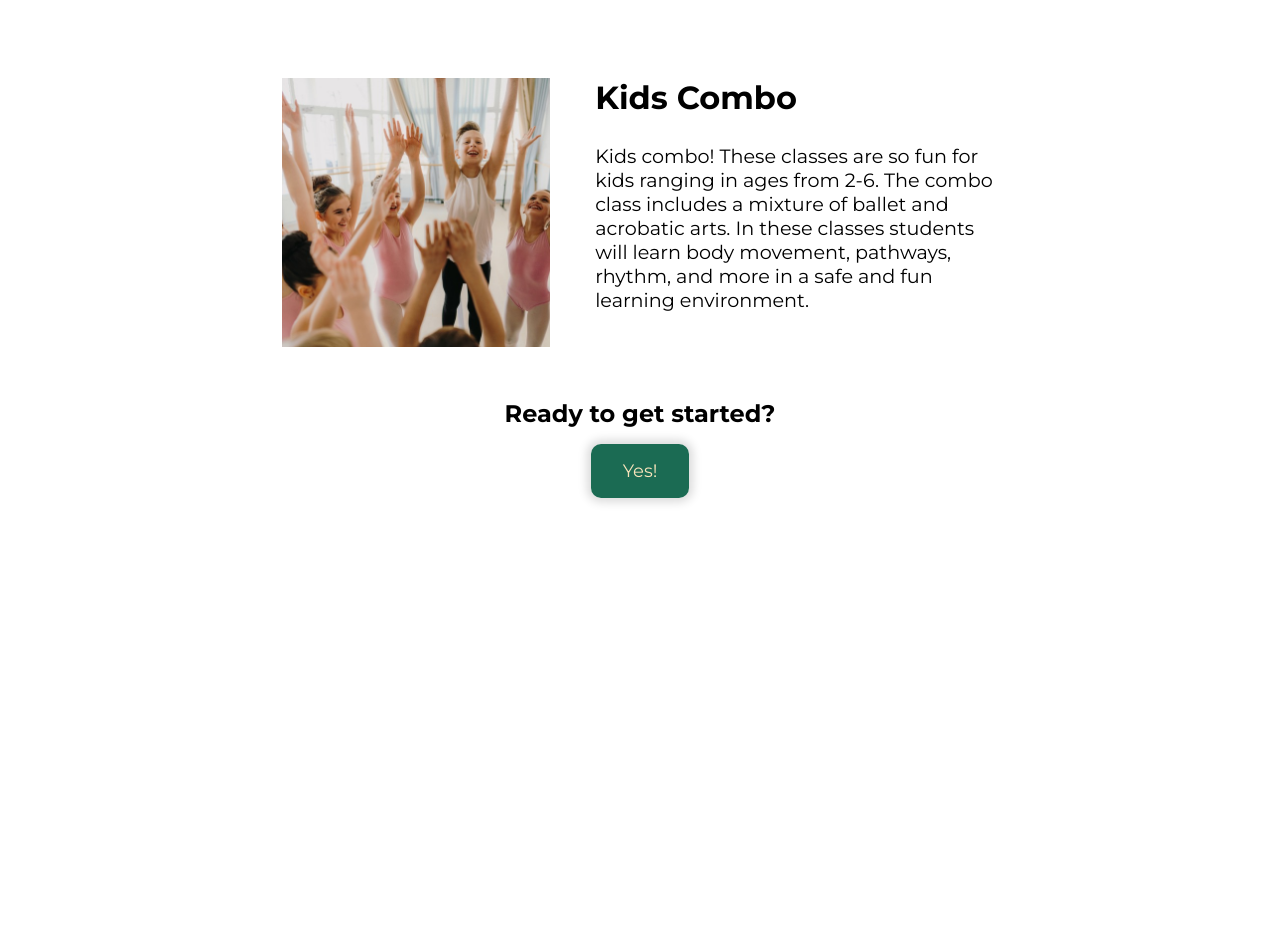
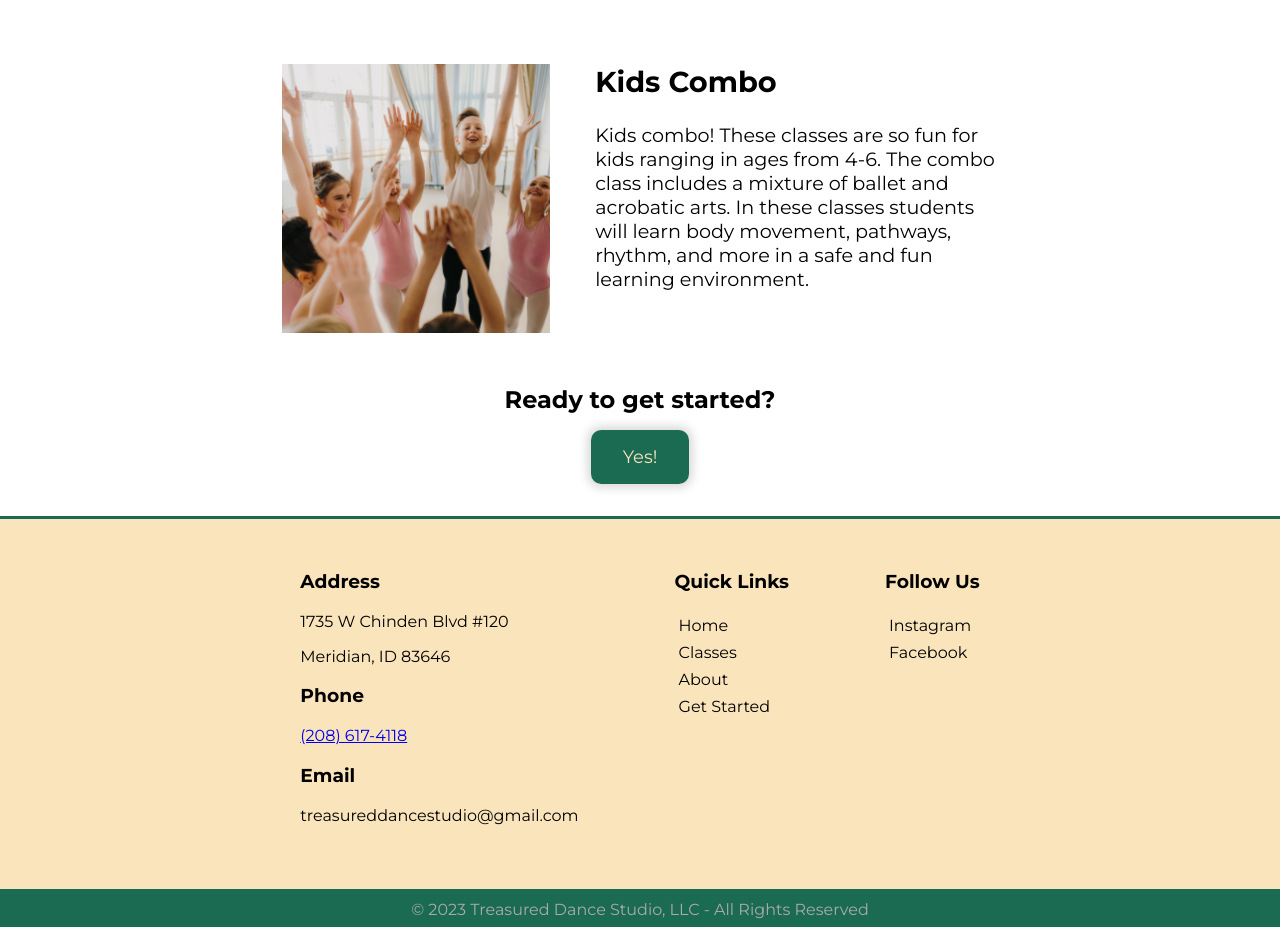
Before and after one commit to joshmcmullin/treasuredDanceStudio, a React (Create React App) app: page /classes in a window 1280 px wide. Shown: the part 1360-2287 px from the top of the page. Before the commit the page ends 1890 px from the top, so only its background shows below. Built offline with nearby package versions, Linux system fonts and the light colour scheme.

Commit message:
Adjust logo to be more visible and fit better. Add footer with links to socials and contact information. Adjust home and class pages to show only offering classes for ages 4 and older.

```diff
--- a/src/App.js
+++ b/src/App.js
@@ -6,11 +6,13 @@ import About from './pages/about';
 import Home from './pages/home';
 import GetStarted from './pages/get-started';
 import Navbar from './components/Navbar';
+import Footer from './components/Footer';
 
 
 
 function App() {
   return (
+    <>
       <div className='outer-container'>
         <Navbar />
         <Routes>
@@ -20,6 +22,8 @@ function App() {
             <Route path='get-started' element={<GetStarted />} />
         </Routes>
       </div>
+      <Footer />
+    </>
   )
 }
 
--- a/src/app.css
+++ b/src/app.css
@@ -1,6 +1,7 @@
 .outer-container {
     width: 80%;
     margin: auto;
+    margin-bottom: 3rem;
 }
 
 
--- /dev/null
+++ b/src/components/Footer.jsx
@@ -0,0 +1,65 @@
+import React from 'react';
+import {Link} from 'react-router-dom';
+
+function Footer() {
+  return (
+    <>
+      <footer className="footer">
+        <div className="footer-content">
+          <div className="footer-section">
+            <h3>Address</h3>
+            <p>1735 W Chinden Blvd #120</p>
+            <p>Meridian, ID 83646</p>
+          </div>
+          <div className="footer-section">
+            <h3>Phone</h3>
+            <p className='footer-phone-text'>
+              <a href='tel:+12086174118'>(208) 617-4118</a>
+            </p>
+          </div>
+          <div className="footer-section">
+            <h3>Email</h3>
+            <p>treasureddancestudio@gmail.com</p>
+          </div>
+        </div>
+        <div className="footer-links">
+          <h3>Quick Links</h3>
+          <ul>
+            <li>
+              <Link to="/">Home</Link>
+            </li>
+            <li>
+              <Link to="/classes">Classes</Link>
+            </li>
+            <li>
+              <Link to="/about">About</Link>
+            </li>
+            <li>
+              <Link to="/get-started">Get Started</Link>
+            </li>
+          </ul>
+        </div>
+        <div className="footer-social">
+          <h3>Follow Us</h3>
+          <ul>
+            <li>
+              <a href="https://www.instagram.com/treasureddancestudio" target="_blank" rel="noopener noreferrer">
+                Instagram
+              </a>
+            </li>
+            <li>
+              <a href="https://www.facebook.com/profile.php?id=100090385672721" target="_blank" rel="noopener noreferrer">
+                Facebook
+              </a>
+            </li>
+          </ul>
+        </div>
+      </footer>
+      <div className='copyright-div'>
+        <p>© 2023 Treasured Dance Studio, LLC - All Rights Reserved</p>
+      </div>
+    </>
+  );
+}
+
+export default Footer;
--- a/src/components/Navbar.jsx
+++ b/src/components/Navbar.jsx
@@ -2,6 +2,7 @@ import React, {useState, useEffect, useRef} from 'react';
 import {Link} from 'react-router-dom';
 import CustomLink from './CustomLink';
 import SiteLogo from '../images/logoFullShot.jpg';
+import SiteLogo2 from '../images/logoFullShot2.jpg';
 import LongLogo from '../images/logoLong.png';
 import HamburgerIcon from '../images/hamburgerIcon.png';
 
@@ -31,8 +32,8 @@ function Navbar() {
   return (
     <nav className='nav' ref={navbarRef}>
       {/* <Link to='/' className='site-title'> */}
-        <img className='site-logo' src={SiteLogo} alt='Treasured Dance Logo'/>
-        <img className='site-logo-long' src={LongLogo} alt='Treasured Dance Logo' />
+        <img className='site-logo' src={SiteLogo2} alt='Treasured Dance Logo'/>
+        {/* <img className='site-logo-long' src={LongLogo} alt='Treasured Dance Logo' /> */}
       {/* </Link> */}
       <button className='hamburger' onClick={() => {
         setIsNavExpanded(!isNavExpanded);
--- a/src/pages/classes.jsx
+++ b/src/pages/classes.jsx
@@ -36,7 +36,7 @@ function Classes() {
         image={KidsHomeImg}
         heading='Kids Combo'
         content="Kids combo! These classes are so fun for kids ranging in ages
-                from 2-6. The combo class includes a mixture of ballet and
+                from 4-6. The combo class includes a mixture of ballet and
                 acrobatic arts. In these classes students will learn body movement,
                 pathways, rhythm, and more in a safe and fun learning environment."
       />
--- a/src/pages/home.jsx
+++ b/src/pages/home.jsx
@@ -13,8 +13,8 @@ function Home() {
     <div>
       <h1 className='home-welcome-text'>Welcome to Treasured Dance Studio!</h1>
       <p className='home-welcome-content'>
-        A premier dance studio located in Meridian, Idaho offering clases for
-        all ages.
+        A premier dance studio located in Meridian, Idaho offering dance clases for
+        ages 4+.
       </p>
       <div className='home-studio-img-div'>
         <img className='home-studio-img'src={StudioFullImg} alt='The studio'></img>
--- a/src/styles.css
+++ b/src/styles.css
@@ -92,15 +92,15 @@ body {
 }
 
 .site-logo {
-    width: 125px;
+    width: 175px;
 }
 
-.site-logo-long {
+/* .site-logo-long {
     width: 300px;
     display: none;
-}
+} */
 
-@media screen and (min-width: 1500px) {
+/* @media screen and (min-width: 1500px) {
 
     .site-logo {
         display: none;
@@ -110,7 +110,7 @@ body {
         display: inherit;
     }
 
-}
+} */
 
 @media screen and (max-width: 768px) {
     .hamburger {
@@ -131,7 +131,6 @@ body {
         left: 10%;
         flex-direction: column;
         width: 80%;
-        height: calc(100vh -77px);
         background-color: white;
     }
 
@@ -167,6 +166,83 @@ body {
         background-color: #EEEEEE;
     }
 
+}
+
+/**************** FOOTER ****************/
+
+.footer {
+    border-top: 3px solid #1B6B53;
+    border-bottom: 3px solid #1B6B53;
+    background-color:#F9E4BB;
+    display: flex;
+    gap: 6rem;
+    justify-content: center;
+    padding-bottom: 3rem;
+    padding-top: 2rem;
+}
+
+.footer-links ul {
+    padding: 0;
+    margin: 0;
+    list-style: none;
+}
+
+.footer-links li {
+    padding: 0.25rem;
+}
+
+.footer-links a {
+    text-decoration: none;
+    color: inherit;
+}
+
+.footer-social ul{
+    padding: 0;
+    margin: 0;
+    list-style: none;
+}
+
+.footer-social li {
+    padding: 0.25rem;
+}
+
+.footer-social a {
+    text-decoration: none;
+    color: inherit;
+}
+
+.copyright-div {
+    background-color: #1B6B53;
+    text-align: center;
+    padding-top: 0.5rem;
+    padding-bottom: 0.5rem;
+}
+
+.copyright-div p {
+    margin: 0;
+    color: #AAAAAA;
+    font-size: 1rem;
+    padding: 0 0.5rem;
+}
+
+@media screen and (max-width: 768px) {
+    .footer {
+        flex-direction: column;
+        gap: 2rem;
+        align-items: center;
+    }
+
+    .footer-content {
+        width: 50%;
+    }
+
+    .footer-links {
+        width: 50%;
+    }
+
+    .footer-social {
+        width: 50%;
+    }
 }
 
 /**************** HOME ****************/
@@ -423,7 +499,7 @@ body {
 
 .class-card-text-div > h2 {
     margin-top: 0;
-    font-size: 2rem;
+    font-size: 1.8rem;
 }
 
 .class-card-text-div > p {
```
Also changed, not shown: src/images/logoFullShot2.jpg (added). Lines whose indentation alone changed are shown as unchanged.
